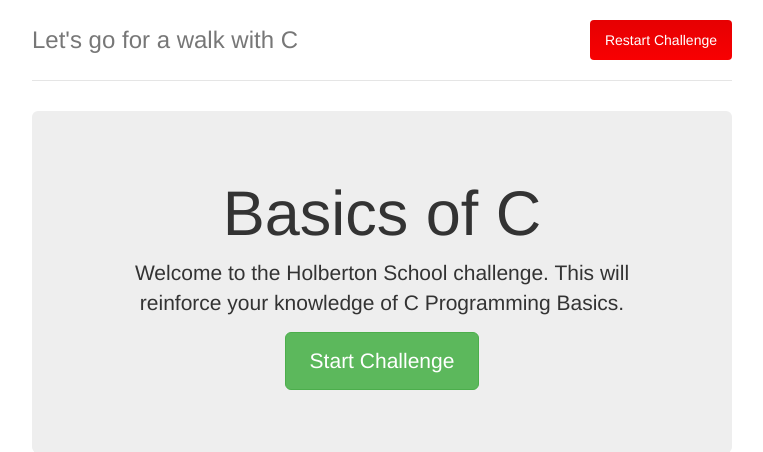
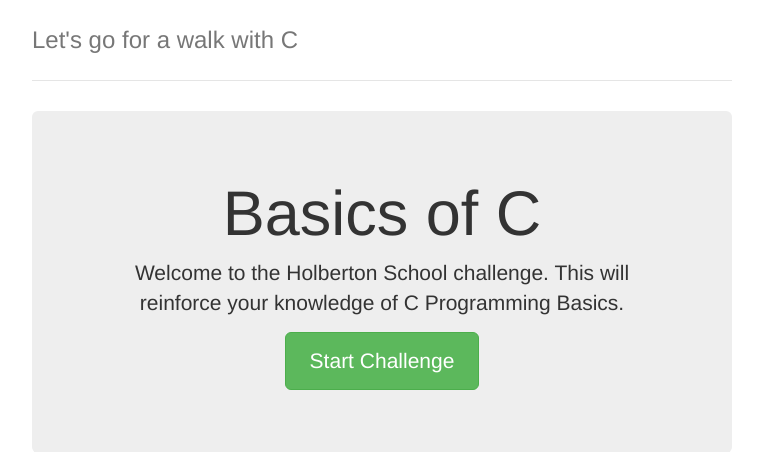
Before and after one commit to johnSerrano/Cwalk, a PHP site: page /index.php in a window 1280 px wide. Shown: the top 452 px of the page, without its empty margins (258-1021 px from the left). Run offline with PHP 8.4, Linux system fonts and the light colour scheme.

Commit message:
Do not show restart button on the homepage

```diff
--- a/header.php
+++ b/header.php
@@ -37,7 +37,11 @@
       <div class="header clearfix">
         <nav>
           <ul class="nav nav-pills pull-right">
-            <li role="presentation" class="active"><a href="index.html">Restart Challenge</a></li>
+	    <?
+	       // Do not show the restart link/button on the homepage
+	       if (basename($_SERVER['PHP_SELF']) != 'index.php') { ?>
+            <li><a href="/">Restart Challenge</a></li>
+	    <? } ?>
           </ul>
         </nav>
         <h3 class="text-muted"><?= $page_title ?></h3>
```
